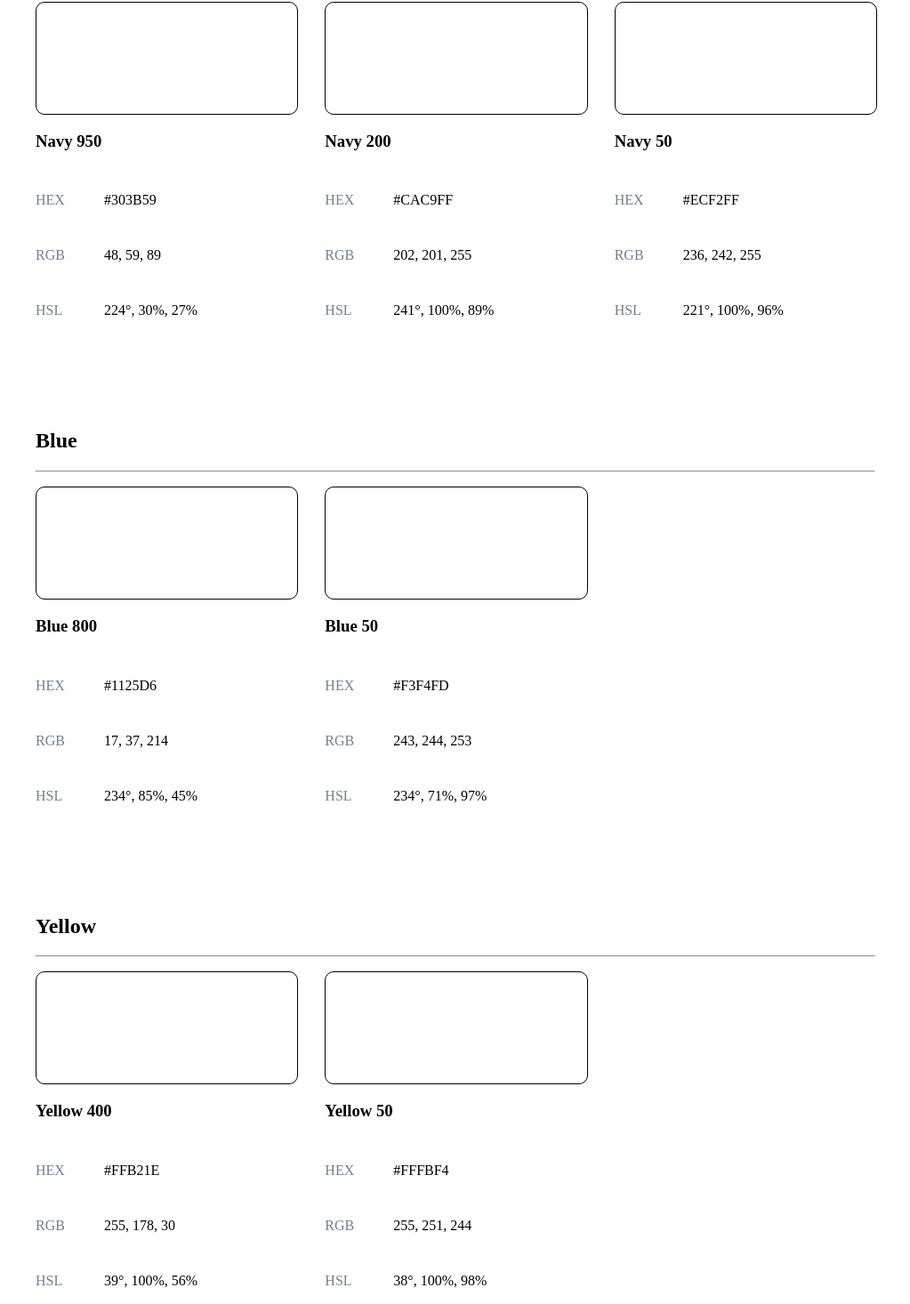
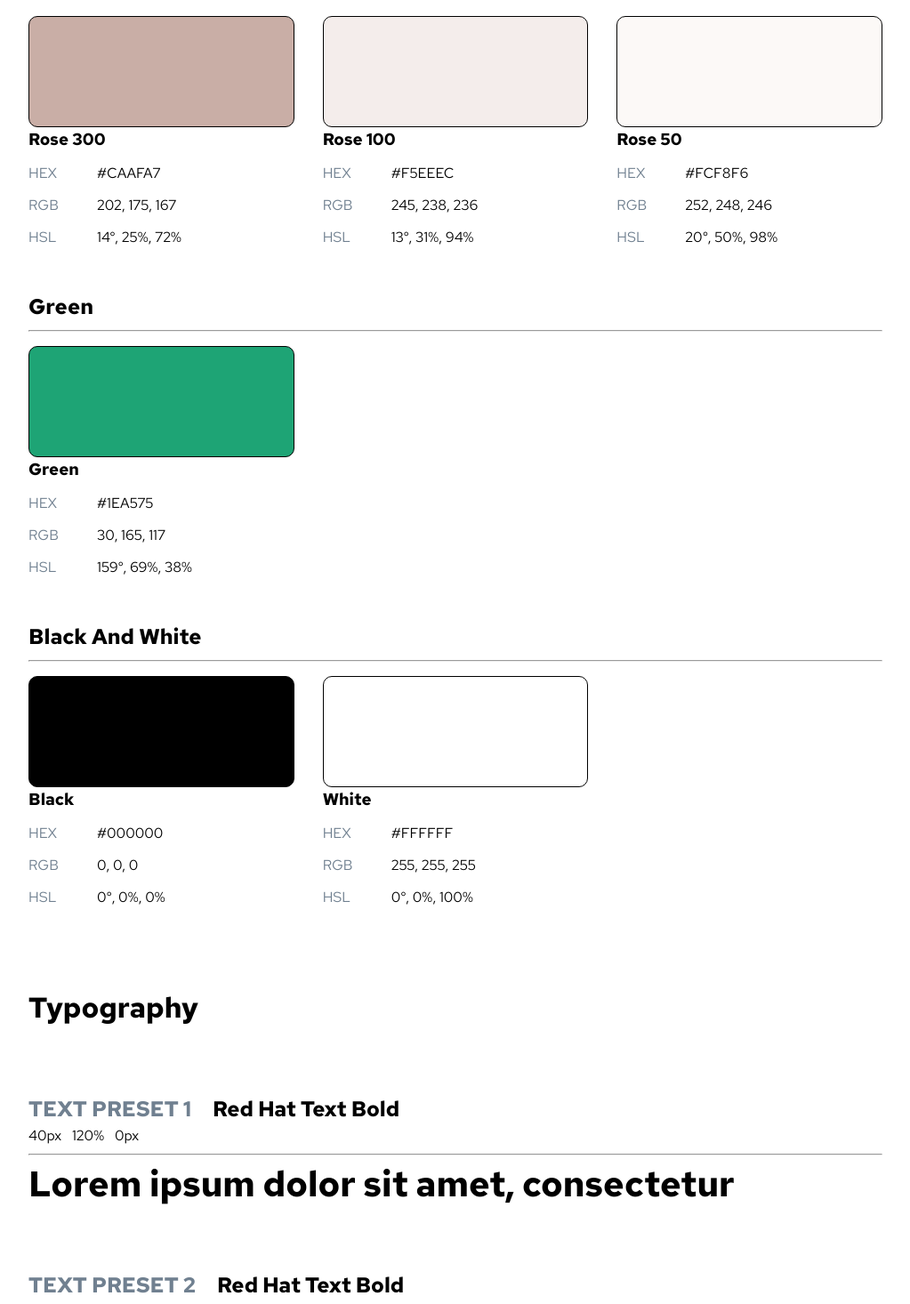
Before and after one commit to takahashiyb/product-list-with-cart, a Vue app: page / in a window 1280 px wide. Shown: the part 932-2398 px from the top of the page at 89% size, without its empty margins (128-1151 px from the left). Built offline with nearby package versions, Linux system fonts and the light colour scheme.

Commit message:
Create add and minus button, only design, no function.

```diff
--- /dev/null
+++ b/src/assets/main.css
@@ -0,0 +1,136 @@
+/* ------------------- */
+/* Reset               */
+/* ------------------- */
+
+/* https://piccalil.li/blog/a-modern-css-reset/ */
+
+/* Box sizing */
+*,
+*::before,
+*::after {
+  box-sizing: border-box;
+}
+
+/* Reset margins */
+body,
+h1,
+h2,
+h3,
+h4,
+h5,
+p,
+figure,
+picture {
+  margin: 0;
+}
+
+/* set up the body */
+body {
+  line-height: 1.5;
+  min-height: 100vh;
+}
+
+/* make images easier to work with */
+img,
+picture {
+  max-width: 100%;
+  display: block;
+}
+
+/* make form elements easier to work with */
+input,
+button,
+textarea,
+select {
+  font: inherit;
+}
+
+/* remove animations for people who've turned them off */
+@media (prefers-reduced-motion: reduce) {
+  *,
+  *::before,
+  *::after {
+    animation-duration: 0.01ms !important;
+    animation-iteration-count: 1 !important;
+    transition-duration: 0.01ms !important;
+    scroll-behavior: auto !important;
+  }
+}
+
+/* ------------------- */
+/* Font                */
+/* ------------------- */
+
+@font-face {
+  font-family: 'Red Hat Text';
+  src: url('/assets/fonts/RedHatText-VariableFont_wght.ttf');
+}
+
+/* ------------------- */
+/* Variables           */
+/* ------------------- */
+
+:root {
+  /* Colors */
+  /* Red */
+  --red-color: 14deg, 86%, 42%;
+  /* Rose */
+  --rose-900-color: 14deg, 65%, 9%;
+  --rose-500-color: 12deg, 20%, 44%;
+  --rose-400-color: 7deg, 20%, 60%;
+  --rose-300-color: 14deg, 25%, 72%;
+  --rose-100-color: 13deg, 31%, 94%;
+  --rose-050-color: 20deg, 50%, 98%;
+  /* Green */
+  --green-color: 159deg, 69%, 38%;
+  /* Black */
+  --black-color: 0deg, 0%, 0%;
+  /* White */
+  --white-color: 0deg, 0%, 100%;
+
+  /* Font */
+  --font-family: var(--font-family-1), var(--font-family-2), var(--font-family-3);
+  --font-family-1: 'Red Hat Text';
+  --font-family-2: sans-serif;
+  --font-family-3: 'Lucida Sans';
+
+  --font-size-1: 40px;
+  --font-size-2: 24px;
+  --font-size-3: 16px;
+  --font-size-4: 14px;
+
+  --font-weight-b: 700;
+  --font-weight-sb: 600;
+  --font-weight-r: 400;
+
+  --line-height-1: 1.2;
+  --line-height-2: 1.25;
+  --line-height-3: 1.5;
+
+  --font-preset-1: var(--font-weight-b) var(--font-size-1)/var(--line-height-1) var(--font-family-1);
+
+  --font-preset-2: var(--font-weight-b) var(--font-size-2)/var(--line-height-2) var(--font-family-1);
+
+  --font-preset-3: var(--font-weight-sb) var(--font-size-3)/var(--line-height-3)
+    var(--font-family-1);
+
+  --font-preset-4-r: var(--font-weight-r) var(--font-size-4)/var(--line-height-3)
+    var(--font-family-1);
+
+  --font-preset-4-b: var(--font-weight-sb) var(--font-size-4)/var(--line-height-3)
+    var(--font-family-1);
+
+  /* Spacing */
+  --spacing-1100: 5.5em;
+  --spacing-0500: 2.5em;
+  --spacing-0400: 2em;
+  --spacing-0300: 1.5em;
+  --spacing-0200: 1em;
+  --spacing-0150: 0.75em;
+  --spacing-0100: 0.5em;
+  --spacing-0050: 0.25em;
+}
+
+html {
+  font-family: var(--font-family);
+}
--- /dev/null
+++ b/src/components/AddMinusButton.vue
@@ -0,0 +1,67 @@
+<script setup>
+import { ref, defineProps } from 'vue'
+
+let isNotHovering = ref(true)
+
+const shape = defineProps({
+  shape: String,
+})
+
+const symbol = {
+  plus: 'M5 1 v8 M1 5 h8',
+  minus: 'M1 5 h8',
+}
+
+const svgPath = symbol[shape.shape]
+
+function checkHover(e) {
+  isNotHovering.value = e.type === 'mouseleave'
+}
+</script>
+
+<template>
+  <button @mouseenter="checkHover($event)" @mouseleave="checkHover($event)">
+    <!-- Default: white plus on transparent -->
+    <svg
+      xmlns="http://www.w3.org/2000/svg"
+      class="plus-icon"
+      viewBox="0 0 10 10"
+      v-if="isNotHovering"
+    >
+      <path :d="svgPath" stroke="white" />
+    </svg>
+
+    <!-- Hover: white background with transparent plus -->
+    <svg xmlns="http://www.w3.org/2000/svg" class="cutout-icon" viewBox="0 0 10 10" v-else>
+      <defs>
+        <mask id="plus-mask" maskUnits="userSpaceOnUse">
+          <rect width="10" height="10" fill="white" />
+
+          <path :d="svgPath" stroke="black" />
+        </mask>
+      </defs>
+      <g mask="url(#plus-mask)">
+        <rect width="10" height="10" fill="white" />
+      </g>
+    </svg>
+  </button>
+</template>
+
+<style scoped>
+button {
+  all: unset;
+  width: 40px;
+  height: 40px;
+  position: relative;
+  border-radius: 50%;
+  overflow: hidden;
+  cursor: pointer;
+  border: 2px solid white;
+}
+
+button svg {
+  position: absolute;
+  top: 0;
+  left: 0;
+}
+</style>
--- /dev/null
+++ b/src/components/ComponentShowcase.vue
@@ -0,0 +1,23 @@
+<script setup>
+import AddMinusButton from './AddMinusButton.vue'
+</script>
+
+<template>
+  <h2>Increment Button</h2>
+  <div>
+    <AddMinusButton :shape="'plus'"></AddMinusButton>
+  </div>
+
+  <h2>Decrement Button</h2>
+  <div>
+    <AddMinusButton :shape="'minus'"></AddMinusButton>
+  </div>
+</template>
+
+<style scoped>
+div {
+  display: grid;
+  place-content: center;
+  background-color: hsl(var(--rose-400-color));
+}
+</style>
--- a/src/design-system/ColorCard.vue
+++ b/src/design-system/ColorCard.vue
@@ -1,11 +1,11 @@
 <script setup>
-  import { ref } from 'vue';
+import { ref } from 'vue'
 
 const props = defineProps({
   groups: Object,
-  });
+})
 
-  const items = ref(props.groups);
+const items = ref(props.groups)
 </script>
 
 <template>
@@ -14,10 +14,7 @@
     <hr />
     <ul class="color-group">
       <li v-for="color in item.list">
-        <div
-          class="color-box"
-          :style="{ backgroundColor: `hsl(var(${color.variable}))` }"
-        ></div>
+        <div class="color-box" :style="{ backgroundColor: `hsl(var(${color.variable}))` }"></div>
         <div class="text-content">
           <h3>{{ color.name }}</h3>
           <p><span>HEX </span>{{ color.hex }}</p>
@@ -60,7 +57,7 @@
 }
 
 h2 {
-    padding-top: 72px;
+  padding-top: 32px;
 }
 
 span {
--- a/src/design-system/DesignSystem.vue
+++ b/src/design-system/DesignSystem.vue
@@ -1,21 +1,21 @@
 <script setup>
-  import { reactive } from 'vue';
+import { reactive } from 'vue'
 
-  import DesignContainer from '@/design-system/DesignContainer.vue';
-  // import ColorCard from "@/design-system/ColorCard.vue";
+import DesignContainer from '@/design-system/DesignContainer.vue'
+// import ColorCard from "@/design-system/ColorCard.vue";
 
-  import data from '@/design-system/data/data.json';
+import data from '@/design-system/data/data.json'
+import ComponentShowcase from '@/components/ComponentShowcase.vue'
 
-  const json = reactive(data);
+const json = reactive(data)
 </script>
 
 <template>
-  <DesignContainer
-    v-for="category in json"
-    :key="category.category"
-    :object="category"
-  >
+  <DesignContainer v-for="category in json" :key="category.category" :object="category">
   </DesignContainer>
+  <div>
+    <ComponentShowcase></ComponentShowcase>
+  </div>
 </template>
 
 <style scoped></style>
--- a/src/design-system/SpacingCard.vue
+++ b/src/design-system/SpacingCard.vue
@@ -1,11 +1,11 @@
 <script setup>
-  import { reactive } from 'vue';
+import { reactive } from 'vue'
 
 const props = defineProps({
   groups: Object,
-  });
+})
 
-  const items = reactive(props.groups);
+const items = reactive(props.groups)
 </script>
 
 <template>
@@ -27,10 +27,7 @@
         <td>{{ item.name }}</td>
         <td>{{ item.pixels }}</td>
         <td>
-          <div
-            class="spacing-display"
-            :style="{ width: `var(${item.variable})` }"
-          ></div>
+          <div class="spacing-display" :style="{ width: `var(${item.variable})` }"></div>
         </td>
       </tr>
     </tbody>
@@ -45,7 +42,7 @@
 
 .spacing-display {
   height: 42px;
-    background-color: hsl(var(--navy-050-color));
+  background-color: rosybrown;
 }
 
 table {
@@ -65,10 +62,6 @@
   text-align: start;
 }
 
-  p {
-    font: var(--font-preset-6-m);
-  }
-
 span {
   display: inline-block;
   text-transform: uppercase;
--- a/src/design-system/TypographyCard.vue
+++ b/src/design-system/TypographyCard.vue
@@ -1,11 +1,11 @@
 <script setup>
-  import { reactive } from 'vue';
+import { reactive } from 'vue'
 
 const props = defineProps({
   groups: Object,
-  });
+})
 
-  const items = reactive(props.groups);
+const items = reactive(props.groups)
 </script>
 
 <template>
@@ -46,10 +46,6 @@
   text-transform: capitalize;
 }
 
-  p {
-    font: var(--font-preset-6-m);
-  }
-
 span {
   display: inline-block;
   text-transform: uppercase;
--- a/src/design-system/data/data.json
+++ b/src/design-system/data/data.json
@@ -15,85 +15,49 @@
         ]
       },
       {
-        "group": "Navy",
+        "group": "Rose",
         "list": [
           {
-            "name": "Navy 950",
-            "hex": "#303B59",
-            "rgb": "48, 59, 89",
-            "hsl": "224°, 30%, 27%",
-            "variable": "--navy-950-color"
+            "name": "Rose 900",
+            "hex": "#260F08",
+            "rgb": "38, 15, 8",
+            "hsl": "14°, 65%, 9%",
+            "variable": "--rose-900-color"
           },
           {
-            "name": "Navy 200",
-            "hex": "#CAC9FF",
-            "rgb": "202, 201, 255",
-            "hsl": "241°, 100%, 89%",
-            "variable": "--navy-200-color"
+            "name": "Rose 500",
+            "hex": "#87635A",
+            "rgb": "135, 99, 90",
+            "hsl": "12°, 20%, 44%",
+            "variable": "--rose-500-color"
           },
           {
-            "name": "Navy 50",
-            "hex": "#ECF2FF",
-            "rgb": "236, 242, 255",
-            "hsl": "221°, 100%, 96%",
-            "variable": "--navy-050-color"
-          }
-        ]
-      },
-      {
-        "group": "Blue",
-        "list": [
-          {
-            "name": "Blue 800",
-            "hex": "#1125D6",
-            "rgb": "17, 37, 214",
-            "hsl": "234°, 85%, 45%",
-            "variable": "--blue-800-color"
+            "name": "Rose 400",
+            "hex": "#AD8A85",
+            "rgb": "173, 138, 133",
+            "hsl": "7°, 20%, 60%",
+            "variable": "--rose-400-color"
           },
           {
-            "name": "Blue 50",
-            "hex": "#F3F4FD",
-            "rgb": "243, 244, 253",
-            "hsl": "234°, 71%, 97%",
-            "variable": "--blue-050-color"
-          }
-        ]
-      },
-      {
-        "group": "Yellow",
-        "list": [
-          {
-            "name": "Yellow 400",
-            "hex": "#FFB21E",
-            "rgb": "255, 178, 30",
-            "hsl": "39°, 100%, 56%",
-            "variable": "--yellow-800-color"
+            "name": "Rose 300",
+            "hex": "#CAAFA7",
+            "rgb": "202, 175, 167",
+            "hsl": "14°, 25%, 72%",
+            "variable": "--rose-300-color"
           },
           {
-            "name": "Yellow 50",
-            "hex": "#FFFBF4",
-            "rgb": "255, 251, 244",
-            "hsl": "38°, 100%, 98%",
-            "variable": "--yellow-050-color"
-          }
-        ]
-      },
-      {
-        "group": "Red",
-        "list": [
-          {
-            "name": "Red 400",
-            "hex": "#FF5555",
-            "rgb": "255, 85, 85",
-            "hsl": "0°, 100%, 67%",
-            "variable": "--red-400-color"
+            "name": "Rose 100",
+            "hex": "#F5EEEC",
+            "rgb": "245, 238, 236",
+            "hsl": "13°, 31%, 94%",
+            "variable": "--rose-100-color"
           },
           {
-            "name": "Red 50",
-            "hex": "#FFF6F6",
-            "rgb": "255, 246, 246",
-            "hsl": "0°, 100%, 98%",
-            "variable": "--red-050-color"
+            "name": "Rose 50",
+            "hex": "#FCF8F6",
+            "rgb": "252, 248, 246",
+            "hsl": "20°, 50%, 98%",
+            "variable": "--rose-050-color"
           }
         ]
       },
@@ -101,57 +65,32 @@
         "group": "Green",
         "list": [
           {
-            "name": "Green 500",
-            "hex": "#00BB8F",
-            "rgb": "0, 187, 143",
-            "hsl": "166°, 100%, 37%",
-            "variable": "--green-500-color"
+            "name": "Green",
+            "hex": "#1EA575",
+            "rgb": "30, 165, 117",
+            "hsl": "159°, 69%, 38%",
+            "variable": "--green-color"
+          }
+        ]
+      },
+      {
+        "group": "Black and White",
+        "list": [
+          {
+            "name": "Black",
+            "hex": "#000000",
+            "rgb": "0, 0, 0",
+            "hsl": "0°, 0%, 0%",
+            "variable": "--black-color"
           },
           {
-            "name": "Green 50",
-            "hex": "#F2FCF9",
-            "rgb": "242, 252, 249",
-            "hsl": "162°, 63%, 97%",
-            "variable": "--green-050-color"
+            "name": "White",
+            "hex": "#FFFFFF",
+            "rgb": "255, 255, 255",
+            "hsl": "0°, 0%, 100%",
+            "variable": "--white-color"
           }
         ]
-      }
-    ]
-  },
-  {
-    "category": "gradients",
-    "groups": [
-      {
-        "group": "gradient 1",
-        "colors": {
-          "color 1": {
-            "hex": "#4D21C9",
-            "rgb": "77, 33, 201",
-            "hsl": "256°, 71%, 46%"
-          },
-          "color 2": {
-            "hex": "#2521C9",
-            "rgb": "37, 33, 201",
-            "hsl": "241°, 72%, 46%"
-          }
-        },
-        "variable": "--gradient-1"
-      },
-      {
-        "group": "gradient 2",
-        "colors": {
-          "color 1": {
-            "hex": "#7755FF",
-            "rgb": "119, 85, 255",
-            "hsl": "252°, 100%, 67%"
-          },
-          "color 2": {
-            "hex": "#2F2CE9",
-            "rgb": "47, 44, 233",
-            "hsl": "241°, 81%, 54%"
-          }
-        },
-        "variable": "--gradient-2"
       }
     ]
   },
@@ -160,87 +99,62 @@
     "groups": [
       {
         "name": "Text Preset 1",
-        "font-family": "Hanken Grotesk ExtraBold",
-        "font-size": "72px",
-        "line-height": "100%",
+        "font-family": "Red Hat Text Bold",
+        "font-size": "40px",
+        "line-height": "120%",
         "letter-spacing": "0px",
-        "sample-text": "Lorem ipsum dolor sit amet, consectetur adipiscing elit.",
+        "sample-text": "Lorem ipsum dolor sit amet, consectetur",
         "variable": "--font-preset-1"
       },
       {
         "name": "Text Preset 2",
-        "font-family": "Hanken Grotesk ExtraBold",
-        "font-size": "56px",
-        "line-height": "100%",
+        "font-family": "Red Hat Text Bold",
+        "font-size": "24px",
+        "line-height": "125%",
         "letter-spacing": "0px",
-        "sample-text": "Lorem ipsum dolor sit amet, consectetur adipiscing elit, sed do eiusmod tempor.",
+        "sample-text": "Lorem ipsum dolor sit amet, consectetur",
         "variable": "--font-preset-2"
       },
       {
         "name": "Text Preset 3",
-        "font-family": "Hanken Grotesk Bold",
-        "font-size": "32px",
-        "line-height": "130%",
+        "font-family": "Red Hat Text Semi Bold",
+        "font-size": "16px",
+        "line-height": "150%",
         "letter-spacing": "0px",
         "sample-text": "Lorem ipsum dolor sit amet, consectetur adipiscing elit, sed do eiusmod  tempor incididunt ut labore et dolore magna aliqua. Ut enim ad minim  veniam, quis nostrud exercitation ullamco laboris nisi ut aliquip ex ea  commodo consequat.",
         "variable": "--font-preset-3"
       },
       {
         "name": "Text Preset 4",
-        "font-family": "Hanken Grotesk Bold",
-        "font-size": "24px",
-        "line-height": "130%",
+        "font-family": "Red Hat Text Regular",
+        "font-size": "14px",
+        "line-height": "150%",
         "letter-spacing": "0px",
         "sample-text": "Lorem ipsum dolor sit amet, consectetur adipiscing elit, sed do eiusmod  tempor incididunt ut labore et dolore magna aliqua. Ut enim ad minim  veniam, quis nostrud exercitation ullamco laboris nisi ut aliquip ex ea  commodo consequat.",
-        "variable": "--font-preset-4"
+        "variable": "--font-preset-4-r"
       },
       {
-        "name": "Text Preset 5 (Bold)",
-        "font-family": "Hanken Grotesk Bold",
-        "font-size": "18px",
-        "line-height": "130%",
+        "name": "Text Preset 4 Bold",
+        "font-family": "Red Hat Text Semi Bold",
+        "font-size": "14px",
+        "line-height": "150%",
         "letter-spacing": "0px",
-        "sample-text": "Lorem ipsum dolor sit amet, consectetur adipiscing elit, sed do eiusmod  tempor incididunt ut labore et dolore magna aliqua. Ut enim ad minim  veniam, quis nostrud exercitation ullamco laboris nisi ut aliquip ex ea  commodo consequat. Duis aute irure dolor in reprehenderit in voluptate  velit esse cillum dolore eu fugiat nulla pariatur. Excepteur sint  occaecat cupidatat non proident, sunt in culpa qui officia deserunt  mollit anim id est laborum.",
-        "variable": "--font-preset-5-b"
-      },
-      {
-        "name": "Text Preset 5 (Medium)",
-        "font-family": "Hanken Grotesk Medium",
-        "font-size": "18px",
-        "line-height": "130%",
-        "letter-spacing": "0px",
-        "sample-text": "Lorem ipsum dolor sit amet, consectetur adipiscing elit, sed do eiusmod  tempor incididunt ut labore et dolore magna aliqua. Ut enim ad minim  veniam, quis nostrud exercitation ullamco laboris nisi ut aliquip ex ea  commodo consequat. Duis aute irure dolor in reprehenderit in voluptate  velit esse cillum dolore eu fugiat nulla pariatur. Excepteur sint  occaecat cupidatat non proident, sunt in culpa qui officia deserunt  mollit anim id est laborum.",
-        "variable": "--font-preset-5-m"
-      },
-      {
-        "name": "Text Preset 6 (Bold)",
-        "font-family": "Hanken Grotesk Bold",
-        "font-size": "16px",
-        "line-height": "130%",
-        "letter-spacing": "0px",
-        "sample-text": "Lorem ipsum dolor sit amet, consectetur adipiscing elit, sed do eiusmod  tempor incididunt ut labore et dolore magna aliqua. Ut enim ad minim  veniam, quis nostrud exercitation ullamco laboris nisi ut aliquip ex ea  commodo consequat. Duis aute irure dolor in reprehenderit in voluptate  velit esse cillum dolore eu fugiat nulla pariatur. Excepteur sint  occaecat cupidatat non proident, sunt in culpa qui officia deserunt  mollit anim id est laborum.",
-        "variable": "--font-preset-6-b"
-      },
-      {
-        "name": "Text Preset 6 (Medium)",
-        "font-family": "Hanken Grotesk Medium",
-        "font-size": "16px",
-        "line-height": "130%",
-        "letter-spacing": "0px",
-        "sample-text": "Lorem ipsum dolor sit amet, consectetur adipiscing elit, sed do eiusmod  tempor incididunt ut labore et dolore magna aliqua. Ut enim ad minim  veniam, quis nostrud exercitation ullamco laboris nisi ut aliquip ex ea  commodo consequat. Duis aute irure dolor in reprehenderit in voluptate  velit esse cillum dolore eu fugiat nulla pariatur. Excepteur sint  occaecat cupidatat non proident, sunt in culpa qui officia deserunt  mollit anim id est laborum.",
-        "variable": "--font-preset-6-m"
+        "sample-text": "Lorem ipsum dolor sit amet, consectetur adipiscing elit, sed do eiusmod  tempor incididunt ut labore et dolore magna aliqua. Ut enim ad minim  veniam, quis nostrud exercitation ullamco laboris nisi ut aliquip ex ea commodo consequat.",
+        "variable": "--font-preset-4-b"
       }
     ]
   },
   {
     "category": "Spacing",
     "groups": [
-      { "name": "spacing-0", "pixels": "0px", "variable": "--spacing-0000" },
+      { "name": "spacing-1100", "pixels": "88px", "variable": "--spacing-1100" },
+      { "name": "spacing-500", "pixels": "40px", "variable": "--spacing-0500" },
+      { "name": "spacing-400", "pixels": "32px", "variable": "--spacing-0400" },
+      { "name": "spacing-300", "pixels": "24px", "variable": "--spacing-0300" },
+      { "name": "spacing-200", "pixels": "16px", "variable": "--spacing-0200" },
+      { "name": "spacing-150", "pixels": "12px", "variable": "--spacing-0150" },
       { "name": "spacing-100", "pixels": "8px", "variable": "--spacing-0100" },
-      { "name": "spacing-200", "pixels": "16px", "variable": "--spacing-0200" },
-      { "name": "spacing-300", "pixels": "24px", "variable": "--spacing-0300" },
-      { "name": "spacing-400", "pixels": "32px", "variable": "--spacing-0400" },
-      { "name": "spacing-1000", "pixels": "80px", "variable": "--spacing-1000" }
+      { "name": "spacing-50", "pixels": "4px", "variable": "--spacing-0050" }
     ]
   }
 ]
--- a/src/main.js
+++ b/src/main.js
@@ -1,6 +1,7 @@
 import { createApp } from 'vue'
 import { createPinia } from 'pinia'
 import App from './App.vue'
+import './assets/main.css'
 
 const app = createApp(App)
 
```
Lines whose indentation alone changed are shown as unchanged.
